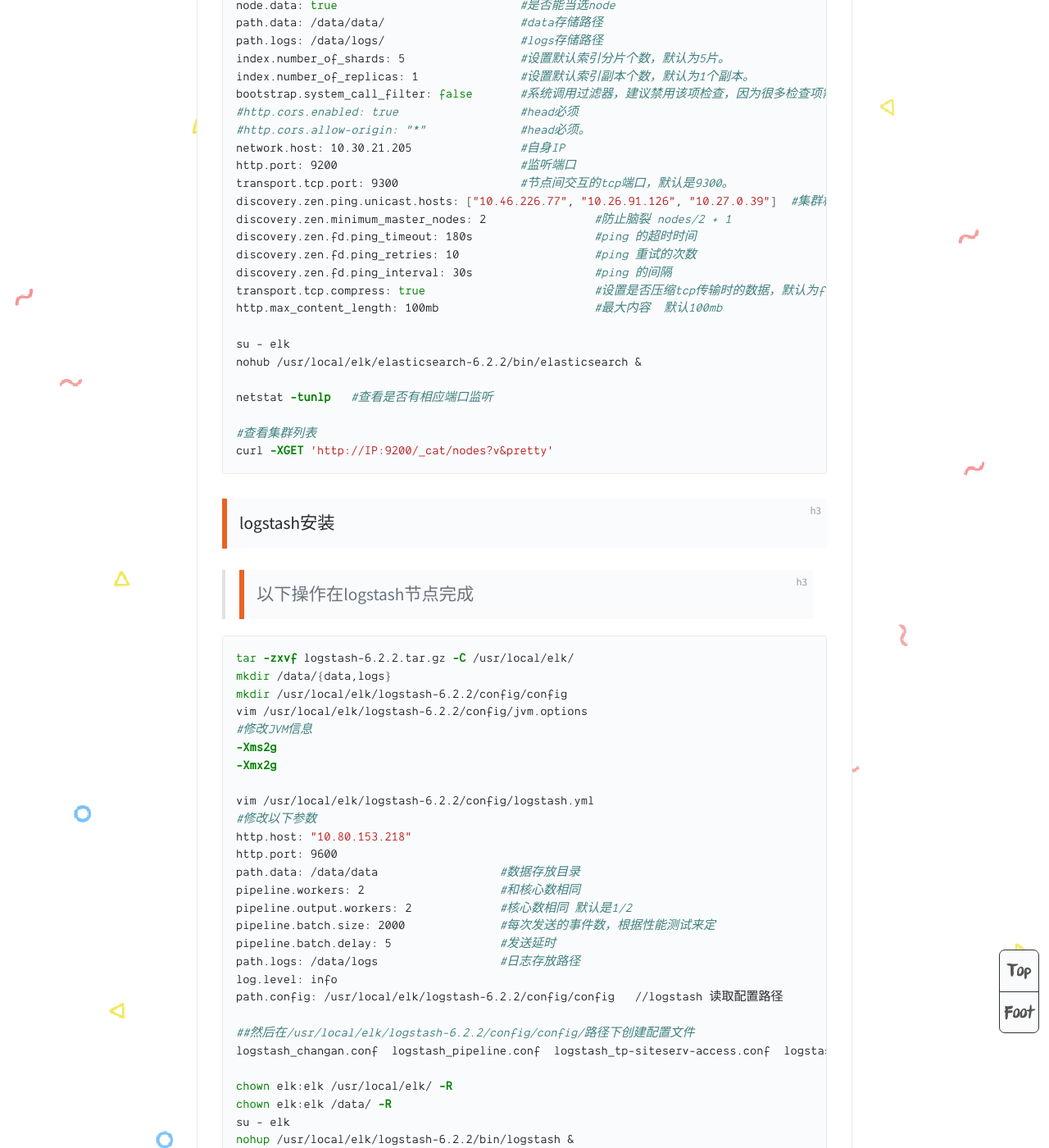
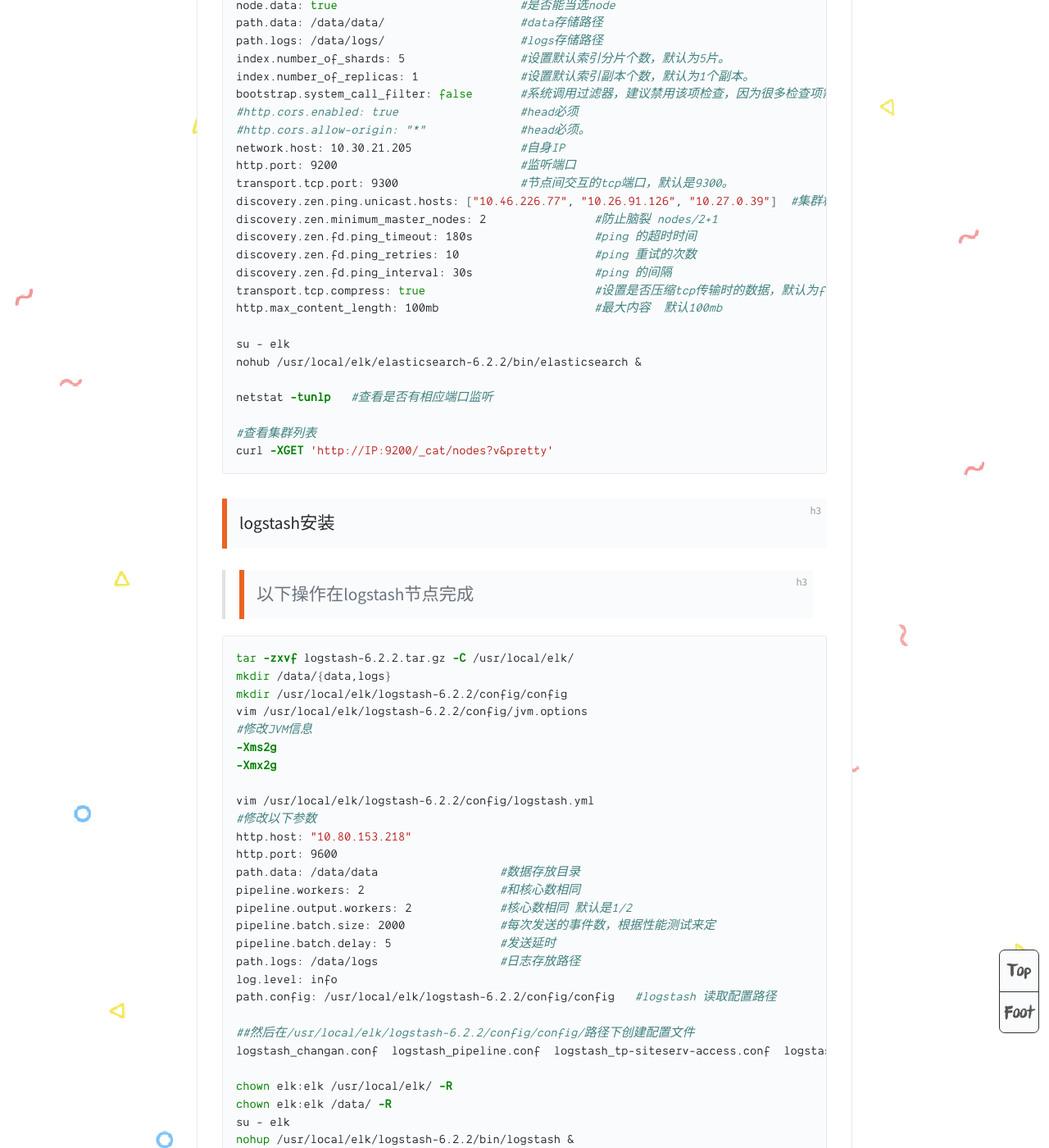
Before and after one commit to WuChenLinux/yw, a Jekyll site: the page built from _posts/2018-10-18-elk.md, in a window 1280 px wide and 1400 px high, scrolled down 4985 px. Shown: the whole window at 82% size. Built offline with Jekyll 4.4.1, drawn with Linux system fonts in a browser that asks for light colours; comment, search, counter and statistics services are not loaded; some of the changed text lies outside the part shown.

Commit message:
修改注释

```diff
--- a/_posts/2018-10-18-elk.md
+++ b/_posts/2018-10-18-elk.md
@@ -159,7 +159,7 @@
 http.port: 9200                           #监听端口
 transport.tcp.port: 9300                  #节点间交互的tcp端口，默认是9300。
 discovery.zen.ping.unicast.hosts: ["10.46.226.77", "10.26.91.126", "10.27.0.39"]  #集群机器
-discovery.zen.minimum_master_nodes: 2                #防止脑裂 nodes/2 + 1
+discovery.zen.minimum_master_nodes: 2                #防止脑裂 nodes/2+1
 discovery.zen.fd.ping_timeout: 180s                  #ping 的超时时间
 discovery.zen.fd.ping_retries: 10                    #ping 重试的次数
 discovery.zen.fd.ping_interval: 30s                  #ping 的间隔
@@ -199,7 +199,7 @@
 pipeline.batch.delay: 5                #发送延时
 path.logs: /data/logs                  #日志存放路径
 log.level: info
-path.config: /usr/local/elk/logstash-6.2.2/config/config   //logstash 读取配置路径
+path.config: /usr/local/elk/logstash-6.2.2/config/config   #logstash 读取配置路径
 
 ##然后在/usr/local/elk/logstash-6.2.2/config/config/路径下创建配置文件
 logstash_changan.conf  logstash_pipeline.conf  logstash_tp-siteserv-access.conf  logstash_web-front.conf
@@ -259,7 +259,7 @@
 log.retention.hours=1                                #数据文件保留多长时间
 log.segment.bytes=1073741824                         #topic的分区是以一堆segment文件存储的，这个控制每个segment的大小，会被topic创建时的指定参数覆盖
 log.retention.check.interval.ms=300000               #文件大小检查的周期时间，是否触发 log.cleanup.policy中设置的策略
-zookeeper.connect=10.46.226.77:2181,10.26.91.126:2181,10.27.0.39:2181 //zookeeper集群的地址，可以是多个，多个之间用逗号分割
+zookeeper.connect=10.46.226.77:2181,10.26.91.126:2181,10.27.0.39:2181 #zookeeper集群的地址，可以是多个，多个之间用逗号分割
 default.replication.factor=2                         #是否允许自动创建topic
 zookeeper.connection.timeout.ms=6000                 #ZooKeeper的连接超时时间
 
```
Also changed, not shown: other parts of _posts/2018-10-18-elk.md (+1 -1 lines).
